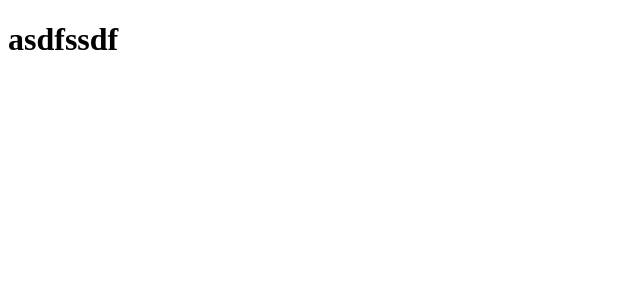
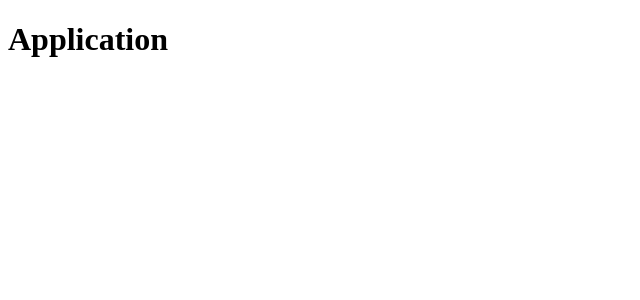
Before and after one commit to EGKopin/goalSetterTutorial, a React app: page / in a window 1280 px wide. Shown: the top 300 px of the page, without its empty margins (0-640 px from the left). Built offline with nearby package versions, Linux system fonts and the light colour scheme.

Commit message:
Fixing labeling

```diff
--- a/client-frontend/App.jsx
+++ b/client-frontend/App.jsx
@@ -3,7 +3,7 @@ import React from 'react';
 function App () {
   return(
     <div>
-      <h1>asdfssdf   </h1>
+      <h1>Application </h1>
     </div>
   )
 }
```
